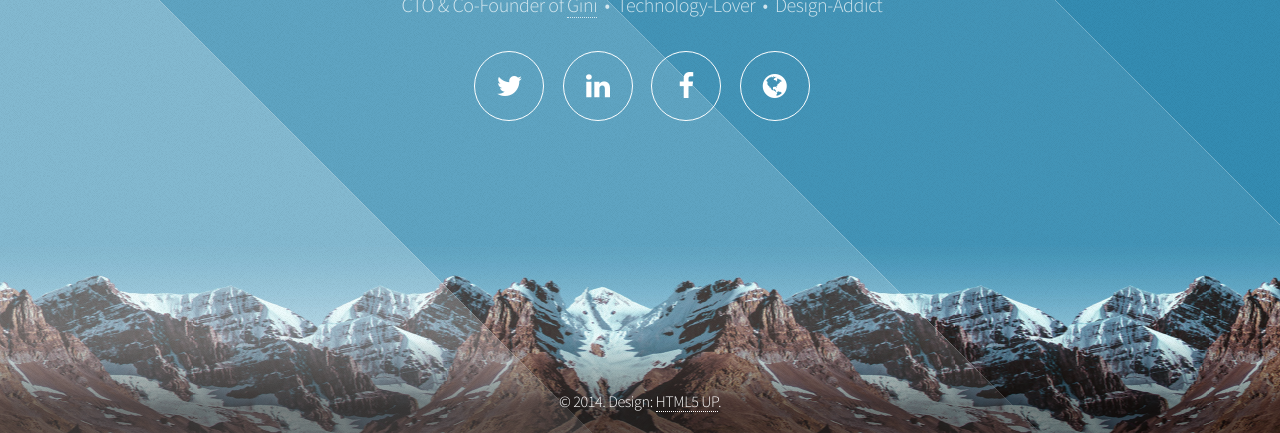
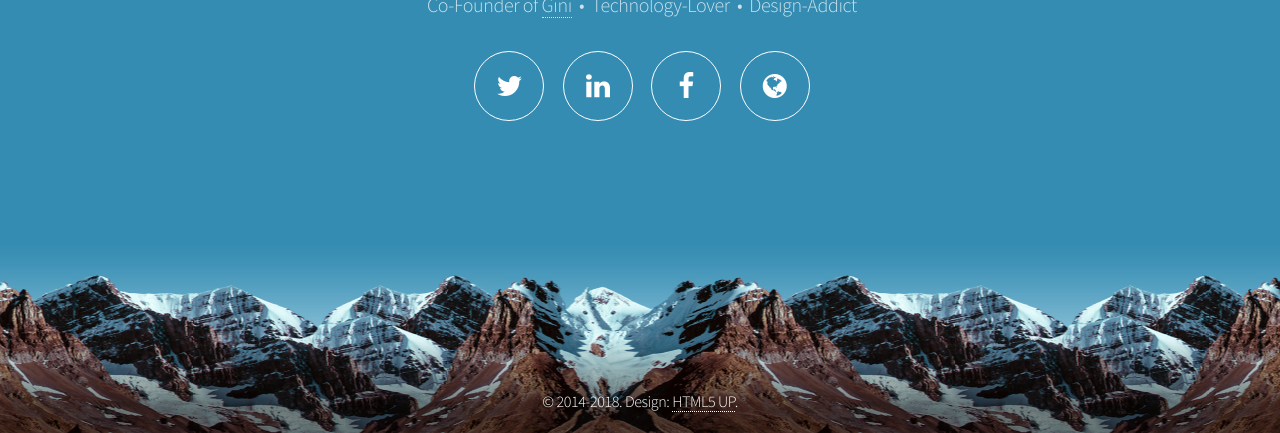
Before and after one commit to h-teske/website, a plain HTML site: page index.html in a window 1280 px wide. Shown: the part 367-800 px from the top of the page. Drawn offline with Linux system fonts and the light colour scheme.

Commit message:
Updated content, compressed css

```diff
--- a/index.html
+++ b/index.html
@@ -31,7 +31,7 @@
 				<!-- Header -->
 					<header id="header">
 						<h1>Holger Teske</h1>
-						<p>CTO & Co-Founder of <a href="#">Gini</a> &nbsp;&bull;&nbsp; Technology-Lover &nbsp;&bull;&nbsp; Design-Addict</p>
+						<p>Co-Founder of <a href="https://gini.net">Gini</a> &nbsp;&bull;&nbsp; Technology-Lover &nbsp;&bull;&nbsp; Design-Addict</p>
 						<nav>
 							<ul>
 								<li><a href="https://twitter.com/hteske" class="icon fa-twitter"><span class="label">Twitter</span></a></li>
@@ -44,7 +44,7 @@
 
 				<!-- Footer -->
 					<footer id="footer">
-						<span class="copyright">&copy; 2014. Design: <a href="http://html5up.net">HTML5 UP</a>.</span>
+						<span class="copyright">&copy; 2014-2018. Design: <a href="http://html5up.net">HTML5 UP</a>.</span>
 					</footer>
 
 			</div>
--- a/sass/style.scss
+++ b/sass/style.scss
@@ -95,25 +95,25 @@
 
 /* Overlay */
 
-	@include vendor-keyframes('overlay') {
-		0%		{ opacity: 0; }
-		100%	{ opacity: 1; }
-	}
-
-	#overlay {
-		@include vendor-property('animation', 'overlay #{$duration-overlay} #{$delay-overlay} forwards');
-		background-attachment: fixed, fixed;
-		background-image: url('images/overlay-pattern.png'), url('images/overlay.svg');
-		background-position: top left, center center;
-		background-repeat: repeat, no-repeat;
-		background-size: auto, cover;
-		height: 100%;
-		left: 0;
-		opacity: 0;
-		position: fixed;
-		top: 0;
-		width: 100%;
-	}
+	// @include vendor-keyframes('overlay') {
+	// 	0%		{ opacity: 0; }
+	// 	100%	{ opacity: 1; }
+	// }
+	//
+	// #overlay {
+	// 	@include vendor-property('animation', 'overlay #{$duration-overlay} #{$delay-overlay} forwards');
+	// 	background-attachment: fixed, fixed;
+	// 	background-image: url('images/overlay-pattern.png'), url('images/overlay.svg');
+	// 	background-position: top left, center center;
+	// 	background-repeat: repeat, no-repeat;
+	// 	background-size: auto, cover;
+	// 	height: 100%;
+	// 	left: 0;
+	// 	opacity: 0;
+	// 	position: fixed;
+	// 	top: 0;
+	// 	width: 100%;
+	// }
 
 /* Main */
 
```
Also changed, not shown: css/style-mobile.css, css/style-mobilep.css, css/style-normal.css, css/style-noscript.css, css/style-wide.css, css/style.css.
